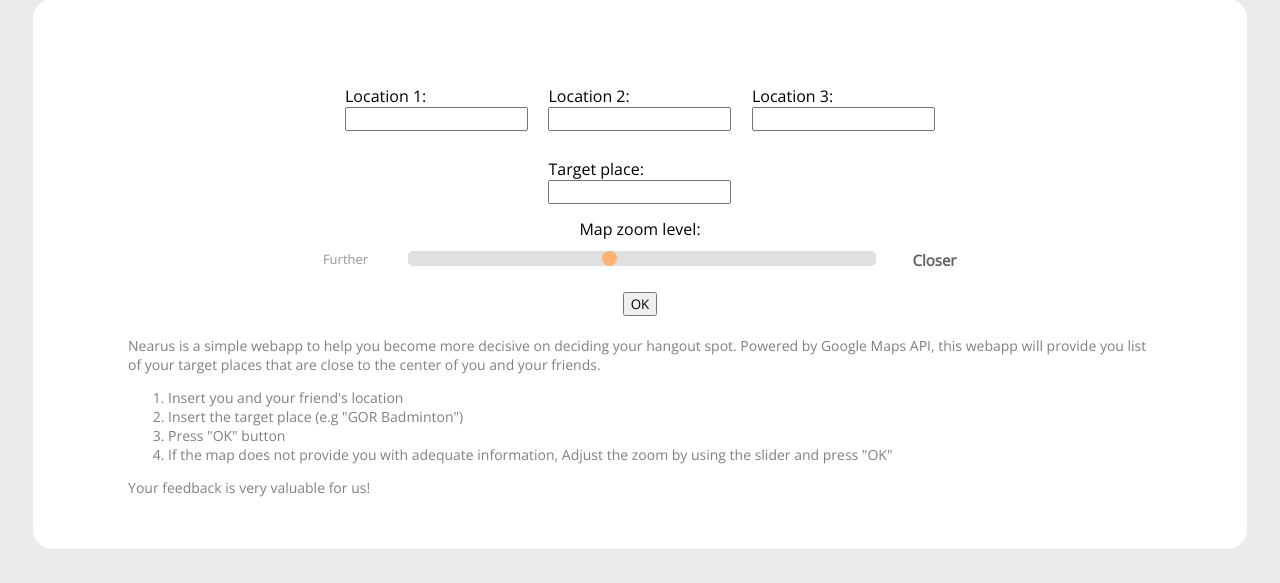
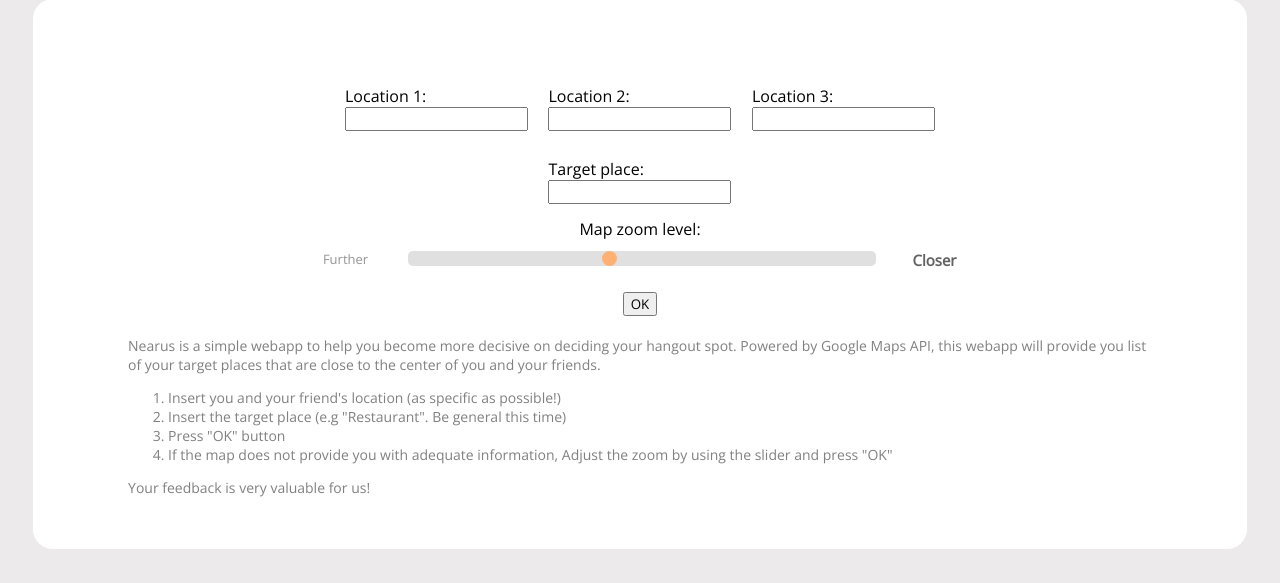
Before and after one commit to reveriess/nearus, a Django app: page / in a window 1280 px wide. Shown: the part 234-817 px from the top of the page. Run offline with Django 3.2, Linux system fonts and the light colour scheme.

Commit message:
minor text edit

```diff
--- a/nearusapp/templates/cobacobaform.html
+++ b/nearusapp/templates/cobacobaform.html
@@ -68,8 +68,12 @@
           you and your friends.
           <div class="tutorial_list">
             <ol>
-              <li>Insert you and your friend's location</li>
-              <li>Insert the target place (e.g "GOR Badminton")</li>
+              <li>
+                Insert you and your friend's location (as specific as possible!)
+              </li>
+              <li>
+                Insert the target place (e.g "Restaurant". Be general this time)
+              </li>
               <li>Press "OK" button</li>
               <li>
                 If the map does not provide you with adequate information,
```
